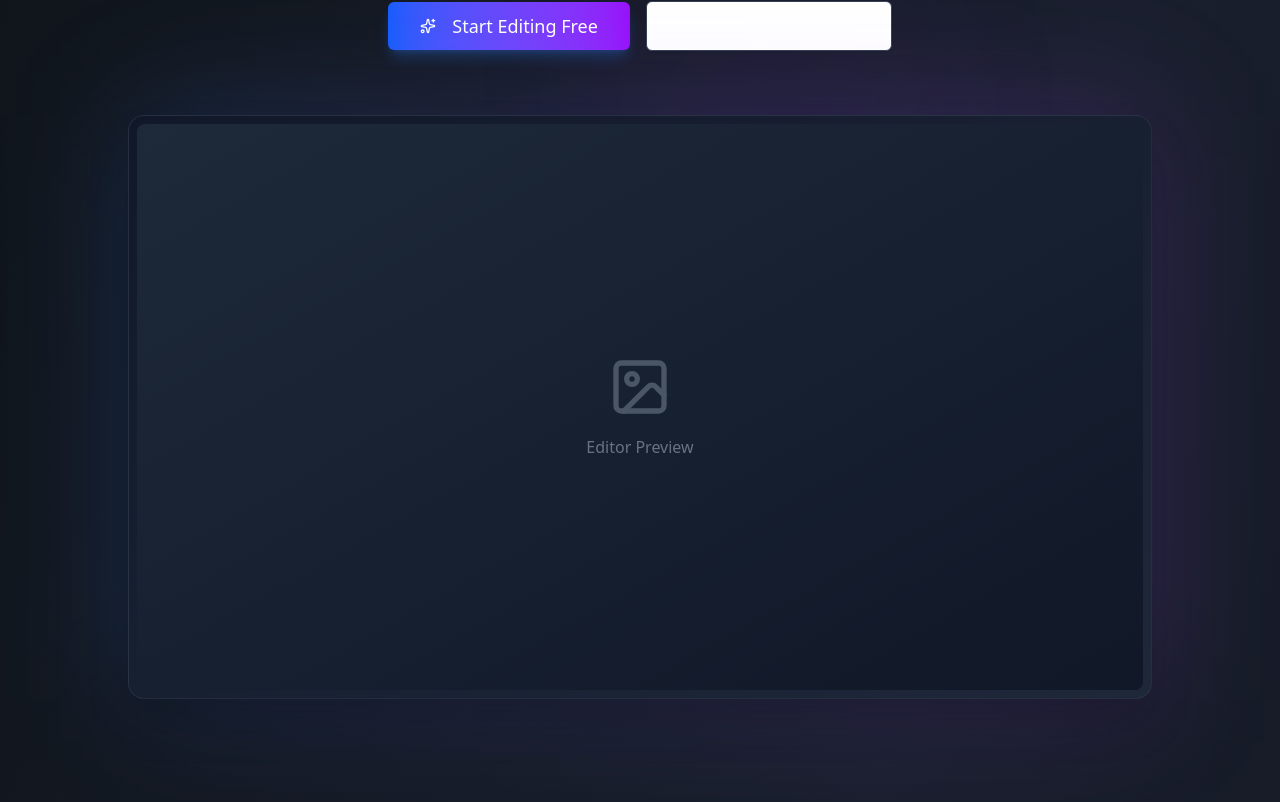
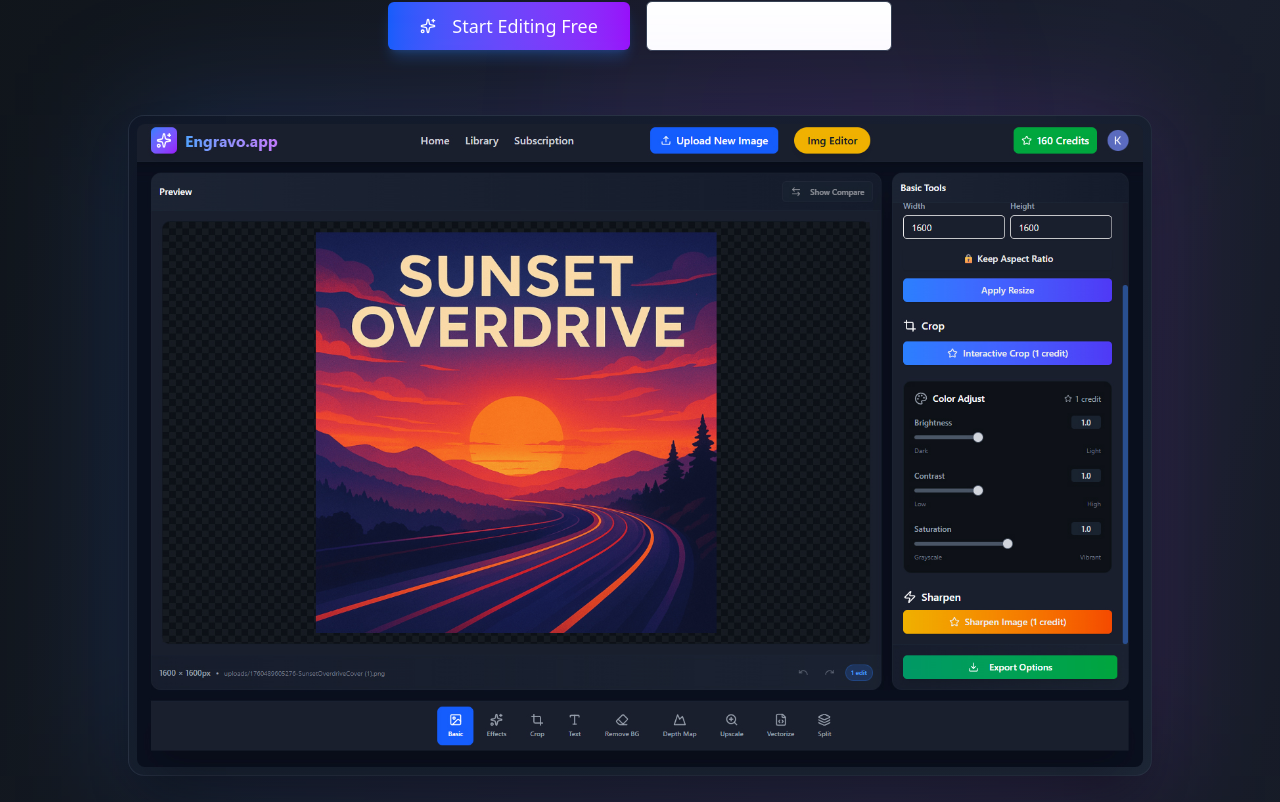
Before and after one commit to kevensavard/Engravo, a Next.js app: page / in a window 1280 px wide. Shown: the part 498-1300 px from the top of the page. Built offline with nearby package versions, Linux system fonts and the light colour scheme.

Commit message:
Add editor preview image to landing page hero section

```diff
--- a/components/LandingPage.tsx
+++ b/components/LandingPage.tsx
@@ -300,12 +300,11 @@
             >
               <div className="absolute inset-0 bg-gradient-to-r from-blue-500/20 to-purple-500/20 blur-3xl" />
               <div className="relative bg-gradient-to-br from-gray-900/90 to-gray-800/90 backdrop-blur-xl rounded-2xl border border-gray-700/50 p-2 shadow-2xl">
-                <div className="aspect-video bg-gradient-to-br from-gray-800 to-gray-900 rounded-lg flex items-center justify-center">
-                  <div className="text-center">
-                    <ImageIcon className="w-16 h-16 text-gray-600 mx-auto mb-4" />
-                    <p className="text-gray-500">Editor Preview</p>
-                  </div>
-                </div>
+                <img
+                  src="/imagepreview.jpg"
+                  alt="Engravo.app Image Editor Interface Preview"
+                  className="w-full h-auto rounded-lg shadow-2xl"
+                />
               </div>
             </motion.div>
           </motion.div>
```
Also changed, not shown: public/imagepreview.jpg (added), 1 other file (tests, documents, lock files or other folders).
